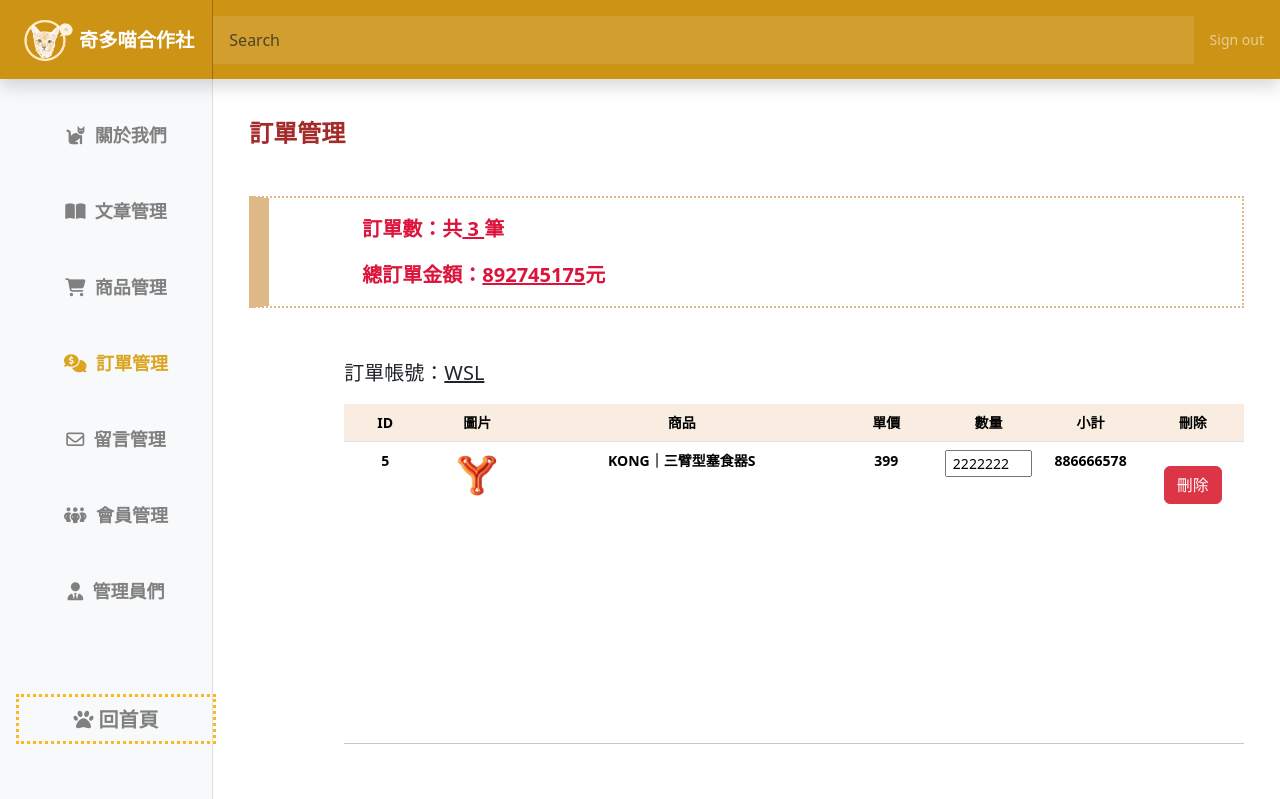
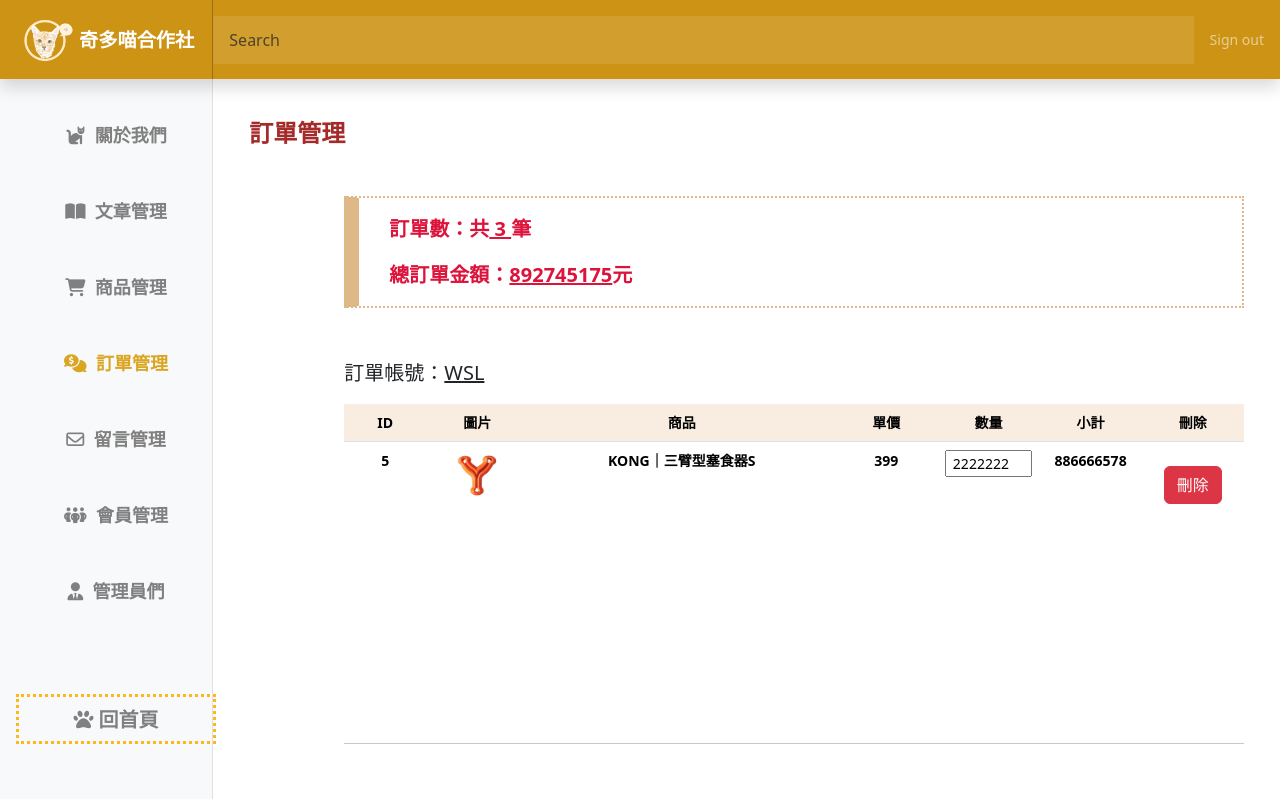
Before and after one commit to staybreeze/Portfolio, a PHP site: page /online_store/back/orders.php?do=orders in a window 1280 px wide; the page is wider, and only the part inside the window is pictured. Shown: the top 799 px of that part. Run offline with PHP 8.4, Linux system fonts and the light colour scheme; data comes from the database, SQL or seed files in the repository.

Commit message:
style(online_store):調整後台訂單管理版面

```diff
--- a/online_store/back/orders.php
+++ b/online_store/back/orders.php
@@ -77,7 +77,7 @@ include_once "../api/db.php"
     }
 
     .total-price {
-      margin-left: 93px;
+      margin-left: 30px;
       font-size: 20px;
       color: crimson;
     }
@@ -116,7 +116,7 @@ include_once "../api/db.php"
     }
     .gold-border{
       border:2px dotted burlywood;
-      border-left:20px solid burlywood;
+      border-left:15px solid burlywood;
       text-align: left;
 
     }
@@ -162,7 +162,7 @@ include_once "../api/db.php"
           $uniqueCustomerAccArray = array_unique($customerAccArray);
 
           $totalOrders = count($uniqueCustomerAccArray);
-          echo "<div class='gold-border mt-5'><p class='total-price mt-3'><b>訂單數：共<span class='underline'> {$totalOrders} </span>筆</b></p>";
+          echo "<div class='gold-border mt-5' style='margin-left:95px'><p class='total-price mt-3'><b>訂單數：共<span class='underline'> {$totalOrders} </span>筆</b></p>";
           echo "<p class='total-price' id='totalPrice'><b>總訂單金額：<span class='underline'></span>元</p></div>";
           ?>
 
```
